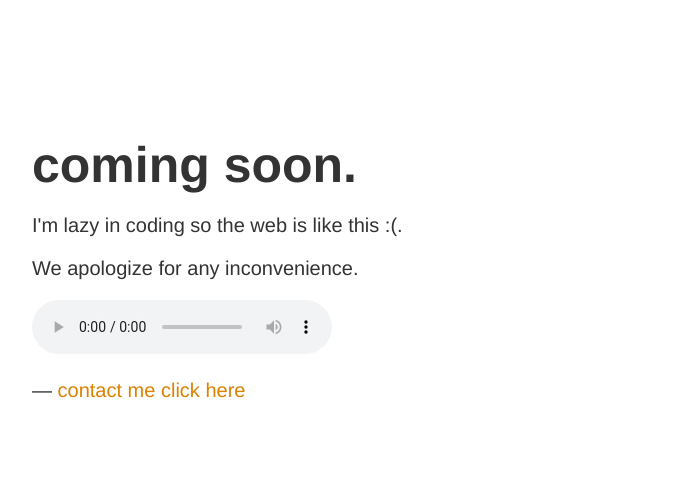
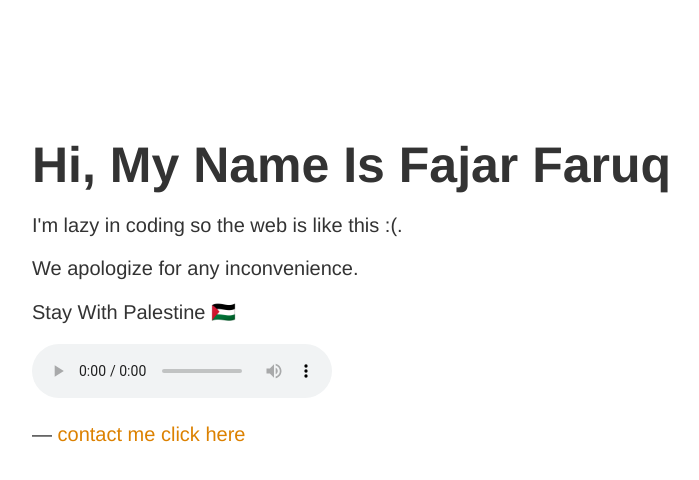
Before and after one commit to fajarfrq/fajarfrq.github.io, a plain HTML site: page index.html in a window 1280 px wide. Shown: the whole page, without its empty margins (283-982 px from the left). Drawn offline with Linux system fonts and the light colour scheme.

Commit message:
index.html

```diff
--- a/index.html
+++ b/index.html
@@ -1,7 +1,7 @@
 <!DOCTYPE html>
 <html>
     <head>
-        <title>Cita Cita Pengen Jadi Programmer:)</title>
+        <title>Hello World</title>
         <meta http-equiv="Content-Type" content="text/html; charset=UTF-8">
         <meta name="viewport" content="width=device-width, initial-scale=1" />
         <style type="text/css">
@@ -17,9 +17,10 @@
     </head>
     <body>
         <article>
-            <h1>coming soon.</h1>
+            <h1>Hi, My Name Is Fajar Faruq</h1>
             <p>I'm lazy in coding so the web is like this :(.</p>
             <p>We apologize for any inconvenience.</p>
+            <p>Stay With Palestine 🇵🇸</p>
             <audio controls loop>
         <source src="https://qu.ax/vaVd.mp3" type="audio/mpeg">
             </audio>
```
